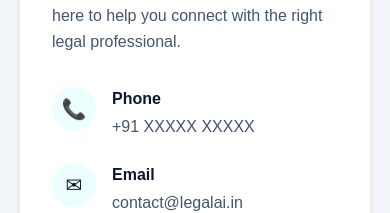
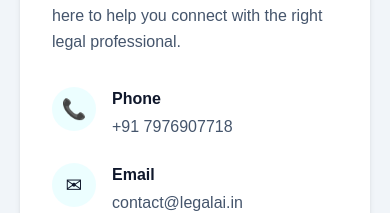
Before and after one commit to ch24m544/legalai-website, a Next.js app: page / in a window 390 px wide. Shown: the part 1128-1341 px from the top of the page. Built offline with nearby package versions, Linux system fonts and the light colour scheme.

Commit message:
Update phone number

```diff
--- a/app/page.tsx
+++ b/app/page.tsx
@@ -540,7 +540,7 @@ export default function Home() {
                     </div>
 
                     <div className="mt-1 text-slate-600">
-                      +91 XXXXX XXXXX
+                      +91 7976907718
                     </div>
 
                   </div>
```
